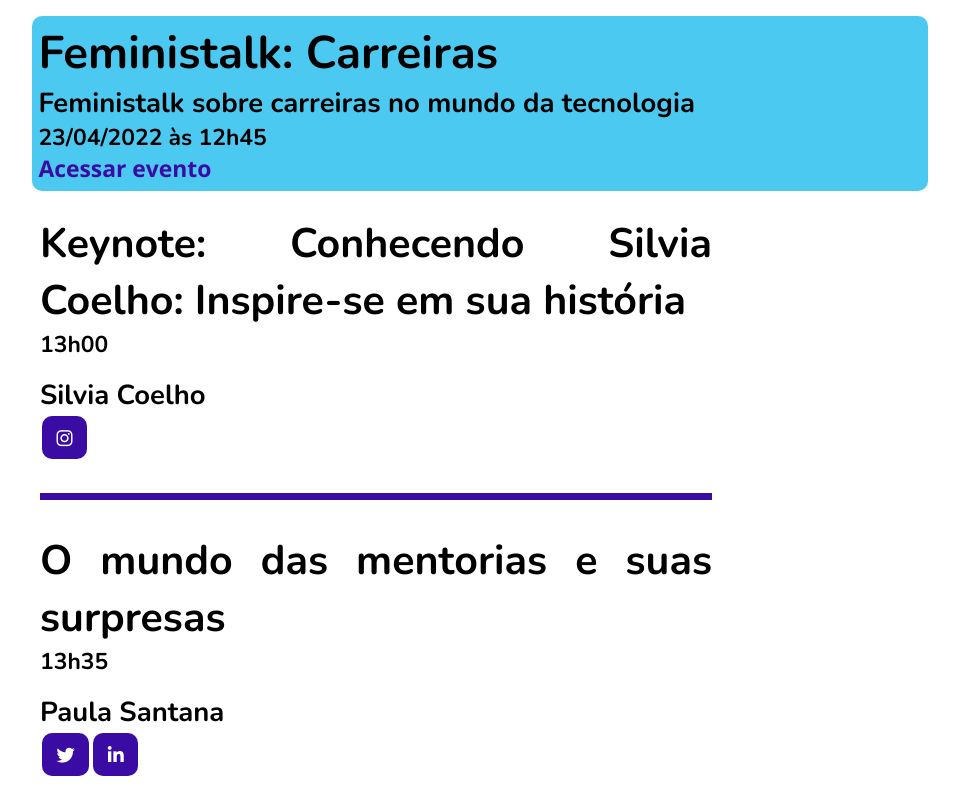
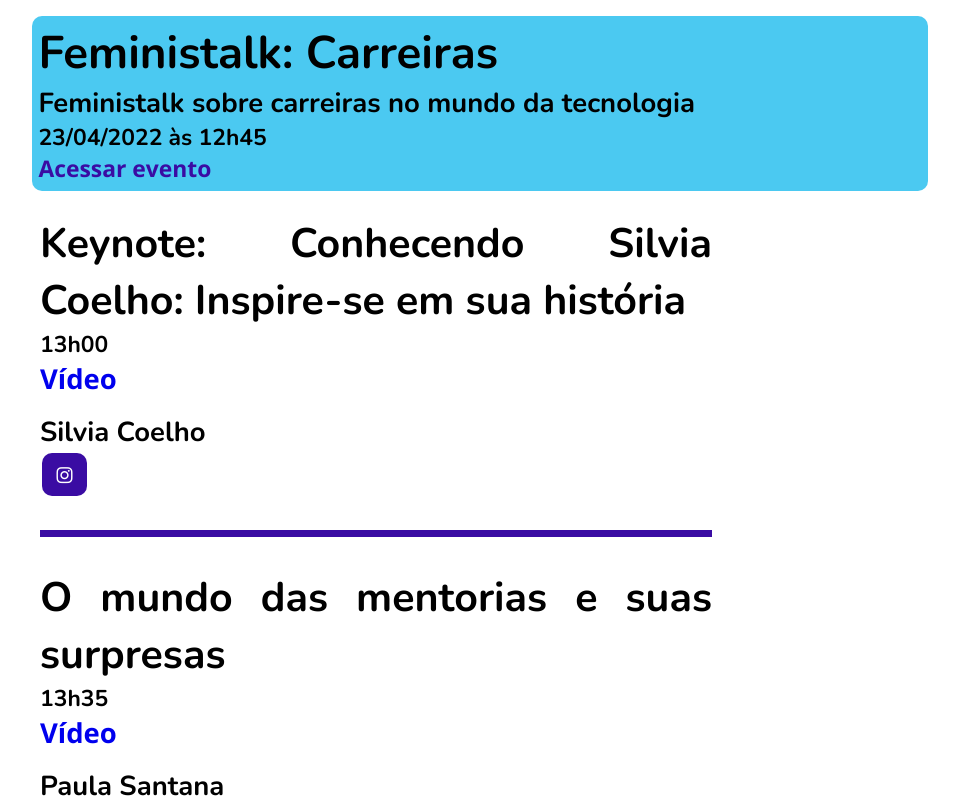
Before and after one commit to feministech/feministech, a Nuxt app: page /evento in a window 1280 px wide. Shown: the top 800 px of the page, without its empty margins (160-1119 px from the left). Built offline with nearby package versions, Linux system fonts and the light colour scheme.

Commit message:
adicionando link para acesso das palestras

```diff
--- a/components/EventDetailed.vue
+++ b/components/EventDetailed.vue
@@ -12,7 +12,12 @@
 
     <div class="talks" v-if="event.talks">
       <div v-for="talk in event.talks" :key="talk">
-        <Talk :talkTitle="talk.title" :talkHosts="talk.hosts" :talkTime="talk.time" />
+        <Talk
+          :talkTitle="talk.title"
+          :talkTime="talk.time"
+          :talkLink="talk.link"
+          :talkHosts="talk.hosts"
+        />
       </div>
     </div>
   </div>
--- a/components/Talk.vue
+++ b/components/Talk.vue
@@ -1,10 +1,14 @@
 <template>
   <div class="talk">
     <div class="talk-info">
-      <h1 class="talk-title">{{ talkTitle }}</h1>
-      <h3 class="talk-time">{{ talkTime }}</h3>
+      <h1 class="talk-title" v-if="talkTitle">{{ talkTitle }}</h1>
+      <h3 class="talk-time" v-if="talkTime">{{ talkTime }}</h3>
+      <h3>
+        <a :href="talkLink" v-if="talkLink">Vídeo</a>
+      </h3>
       <div class="hosts" v-if="talkHosts">
-      <div class="host" v-for="host in talkHosts" :key="host"><h2 class="talk-host">{{ host.name }}</h2>
+        <div class="host" v-for="host in talkHosts" :key="host">
+          <h2 class="talk-host">{{ host.name }}</h2>
           <div class="host-social-links">
             <SocialButton
               v-if="host.github"
@@ -43,8 +47,7 @@
               class="social-link darkBlue-inverse-social-link"
             />
           </div>
-      <div>
-      </div>
+          <div></div>
         </div>
       </div>
       <span class="line"></span>
@@ -57,8 +60,9 @@ export default {
   name: "TalkCard",
   props: {
     talkTitle: String,
+    talkTime: String,
+    talkLink: String,
     talkHosts: Array,
-    talkTime: String,
   },
 }
 </script>
@@ -88,12 +92,12 @@ export default {
   text-align: justify;
 }
 
-.host{
+.host {
   margin-top: 1em;
   margin-bottom: 2em;
 }
 
-.host-social-links{
+.host-social-links {
   display: flex;
   flex-direction: row;
   flex-wrap: wrap;
--- a/data/events.json
+++ b/data/events.json
@@ -13,6 +13,7 @@
       {
         "title": "E aí, bora palestrar?",
         "time": "14h15",
+        "link": "https://www.twitch.tv/videos/1410939651",
         "hosts": [
           {
             "name": "Camila Campos",
@@ -23,6 +24,7 @@
       {
         "title": "5 Dicas para quem quer começar a palestrar",
         "time": "14h45",
+        "link": "https://www.twitch.tv/videos/1413257315",
         "hosts": [
           {
             "name": "Mariana Silva",
@@ -31,7 +33,6 @@
         ]
       }
     ],
-    "link": "https://www.twitch.tv/videos/1413257315",
     "next": false
   },
   {
@@ -42,6 +43,7 @@
       {
         "title": "Como desenvolver projetos pessoais e aprender com isso",
         "time": "14h15",
+        "link": "https://www.twitch.tv/videos/1438780506?collection=6rWTuUld4BY8Sw",
         "hosts": [
           {
             "name": "Letícia (Lelê) Gargez",
@@ -54,7 +56,29 @@
       {
         "title": "Como aprender utilizando o método 3C",
         "time": "14h45",
+        "link": "https://www.twitch.tv/videos/1438780505?collection=6rWTuUld4BY8Sw",
         "hosts": [
+          {
+            "name": "Lissa Ferreira",
+            "github": "https://github.com/lissaferreira",
+            "devto": "https://dev.to/lissadev",
+            "instagram": "https://instagram.com/lissadev",
+            "linkedin": "https://www.linkedin.com/in/lissadev/",
+            "twitter": "https://twitter.com/lissadev_"
+          }
+        ]
+      },
+      {
+        "title": "Roda de conversa sobre aprendizado",
+        "time": "14h15",
+        "link": "https://www.twitch.tv/videos/1438780503?collection=6rWTuUld4BY8Sw",
+        "hosts": [
+          {
+            "name": "Letícia (Lelê) Gargez",
+            "github": "https://github.com/LelePG",
+            "devto": "https://dev.to/lelepg",
+            "linkedin": "https://www.linkedin.com/in/lelepg/"
+          },
           {
             "name": "Lissa Ferreira",
             "github": "https://github.com/lissaferreira",
@@ -75,8 +99,30 @@
     "date": "08/04/2022",
     "talks": [
       {
+        "title": "Roda de conversa sobre Frontend",
+        "time": "17h15",
+        "link": "https://www.twitch.tv/videos/1461190039?collection=_MJeUri46BZdNw",
+        "hosts": [
+          {
+            "name": "Letícia (Lelê) Gargez",
+            "github": "https://github.com/LelePG",
+            "devto": "https://dev.to/lelepg",
+            "linkedin": "https://www.linkedin.com/in/lelepg/"
+          },
+          {
+            "name": "levxyca",
+            "twitter": "https://twitter.com/levxyca",
+            "github": "https://github.com/levxyca",
+            "instagram": "https://instagram.com/levxyca",
+            "devto": "https://dev.to/levxyca",
+            "linkedin": "https://www.linkedin.com/in/levxyca/"
+          }
+        ]
+      },
+      {
         "title": "Acessibilidade e HTML semântico",
         "time": "17h45",
+        "link": "https://www.twitch.tv/videos/1461190043?collection=_MJeUri46BZdNw",
         "hosts": [
           {
             "name": "levxyca",
@@ -91,6 +137,7 @@
       {
         "title": "Github e Readme",
         "time": "18h15",
+        "link": "https://www.twitch.tv/videos/1461190042?collection=_MJeUri46BZdNw",
         "hosts": [
           {
             "name": "Letícia (Lelê) Gargez",
@@ -101,18 +148,18 @@
         ]
       }
     ],
-    "link": "https://www.twitch.tv/videos/1461190040",
     "next": false
   },
   {
     "name": "Feministalk: Carreiras",
     "description": "Feministalk sobre carreiras no mundo da tecnologia",
     "date": "23/04/2022 às 12h45",
-    "link": "https://www.twitch.tv/morgannadev",
+    "link": "https://www.twitch.tv/videos/1465825509",
     "talks": [
       {
         "title": "Keynote: Conhecendo Silvia Coelho: Inspire-se em sua história",
         "time": "13h00",
+        "link": "https://www.twitch.tv/videos/1465813089?collection=cHX1ETLm6BaiEw",
         "hosts": [
           {
             "name": "Silvia Coelho",
@@ -123,6 +170,7 @@
       {
         "title": "O mundo das mentorias e suas surpresas",
         "time": "13h35",
+        "link": "https://www.twitch.tv/videos/1465813090?collection=cHX1ETLm6BaiEw",
         "hosts": [
           {
             "name": "Paula Santana",
@@ -133,17 +181,20 @@
       },
       {
         "title": "Papo sobre vida de pessoa desenvolvedora e empreendedora",
+        "link": "https://www.twitch.tv/videos/1465813087?collection=cHX1ETLm6BaiEw",
+        "time": "14h10",
         "hosts": [
           {
             "name": "Monique Oliveira",
             "twitter": "https://twitter.com/moniquelive",
             "instagram": "https://instagram.com/moniquelive.dev"
           }
-        ],
-        "time": "14h10"
+        ]
       },
       {
         "title": "Dicas de carreira para ingresso, transição e processos seletivos",
+        "time": "14h45",
+        "link": "https://www.twitch.tv/videos/1465813092?collection=cHX1ETLm6BaiEw",
         "hosts": [
           {
             "name": "Cami Martins",
@@ -152,21 +203,23 @@
             "twitch": "https://twitch.tv/punkdodevops",
             "github": "https://github.com/camilla-m"
           }
-        ],
-        "time": "14h45"
+        ]
       },
       {
         "title": "PJotinha, vale mesmo a pena?",
+        "time": "15h20",
+        "link": "https://www.twitch.tv/videos/1465813091?collection=cHX1ETLm6BaiEw",
         "hosts": [
           {
             "name": "Isabelle Samways",
             "twitter": "https://twitter.com/bellesamways"
           }
-        ],
-        "time": "15h20"
+        ]
       },
       {
         "title": "Roda de conversa sobre carreiras",
+        "time": "16h05",
+        "link": "https://www.twitch.tv/videos/1465813088?collection=cHX1ETLm6BaiEw",
         "hosts": [
           {
             "name": "Jamille Oliveira",
@@ -198,8 +251,7 @@
             "twitter": "https://twitter.com/isanortontech",
             "linkedin": "https://linkedin.com/in/isabelanorton"
           }
-        ],
-        "time": "16h05"
+        ]
       }
     ],
     "next": true
```
Lines whose indentation alone changed are shown as unchanged.
